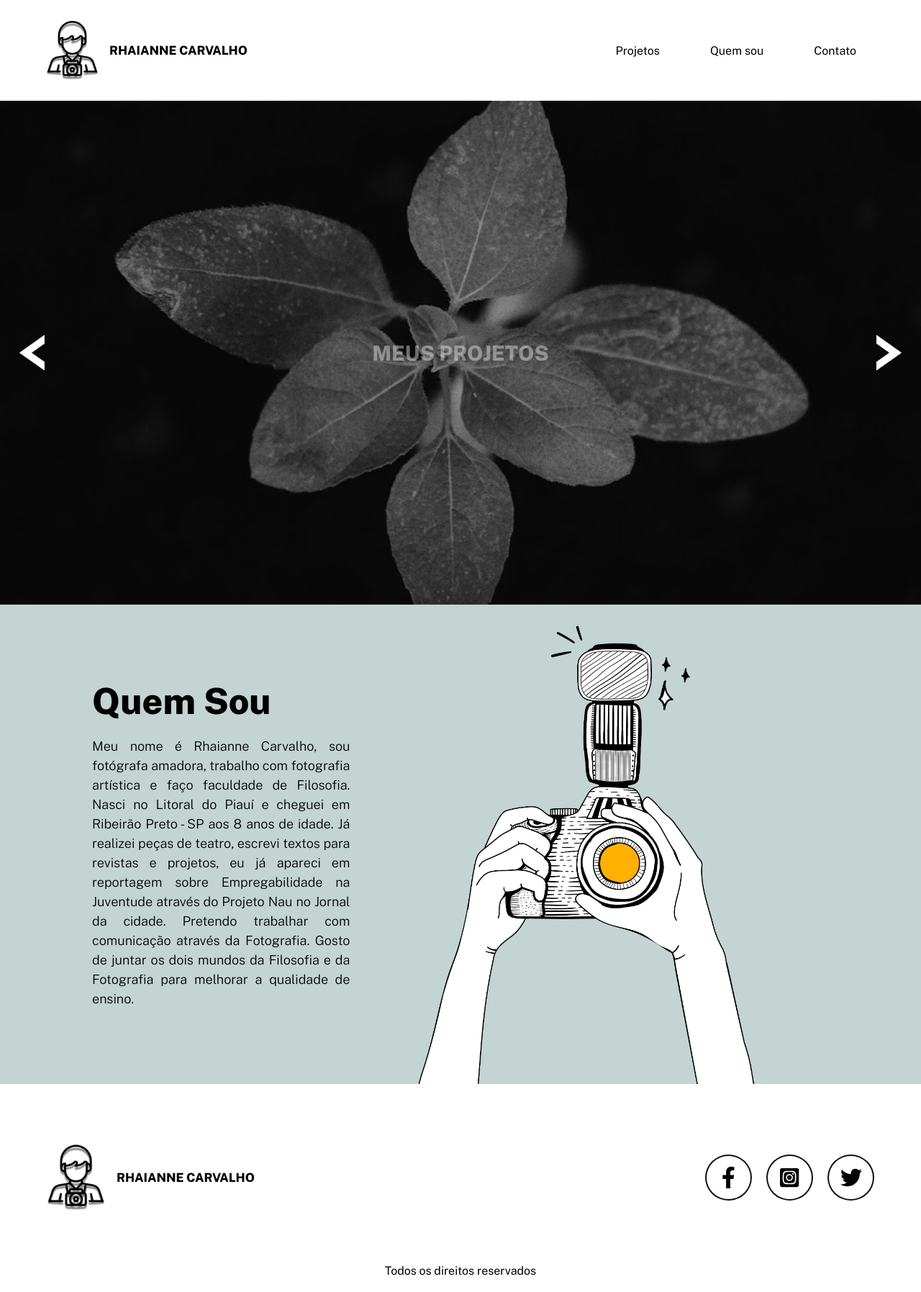
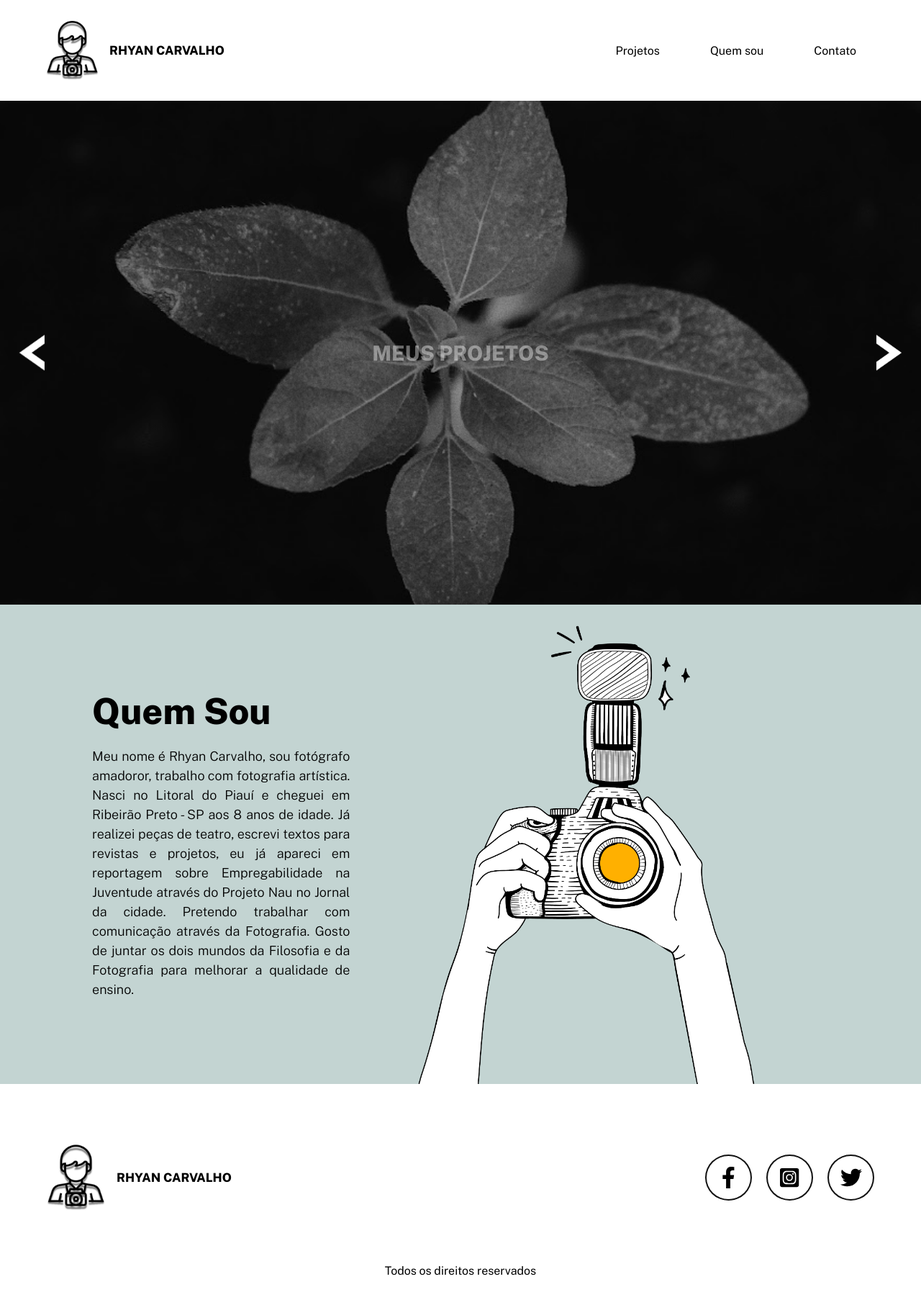
Before and after one commit to LeianeCarvalho/projeto-landing-page-rhyan, a plain HTML site: page index.html in a window 1280 px wide. Shown: the whole page at 72% size. Drawn offline with nearby package versions, Linux system fonts and the light colour scheme.

Commit message:
Update index.html

```diff
--- a/index.html
+++ b/index.html
@@ -12,14 +12,14 @@
 
     <link rel="stylesheet" href="src/css/estilos.css">
 
-    <title>Rhaianne Carvalho</title>
+    <title>Rhyan Carvalho</title>
 </head>
 
 <body>
     <header class="cabecalho">
     <a href="#" class="logo">
-        <img src="src/imagens/fotografa.png" alt="logo Rhaianne" class="imagem">
-        <span class="titulo">Rhaianne Carvalho</span>
+        <img src="src/imagens/fotografa.png" alt="logo Rhyan" class="imagem">
+        <span class="titulo">Rhyan Carvalho</span>
     </a>
 
     <nav class="navegacao">
@@ -54,7 +54,7 @@
             <div class="informacoes">
                 <h2 class="titulo">Quem Sou</h2>
                 <p class="texto">
-                    Meu nome é Rhaianne Carvalho, sou fotógrafa amadora, trabalho com fotografia artística e faço faculdade de Filosofia.
+                    Meu nome é Rhyan Carvalho, sou fotógrafo amadoror, trabalho com fotografia artística.
                     Nasci no Litoral do Piauí e cheguei em Ribeirão Preto - SP aos 8 anos de idade.
                     Já realizei peças de teatro, escrevi textos para revistas e projetos, eu já apareci em reportagem sobre Empregabilidade na Juventude através do Projeto Nau no Jornal da cidade.
                     Pretendo trabalhar com comunicação através da Fotografia.
@@ -71,7 +71,7 @@
         <nav class="navegacao">
             <a href="#" class="logo">
                 <img src="src/imagens/fotografa.png" alt="logo Rhaianne" class="imagem">
-                <span class="titulo">Rhaianne Carvalho</span>
+                <span class="titulo">Rhyan Carvalho</span>
             </a>
 
             <div class="redes-sociais">
```
